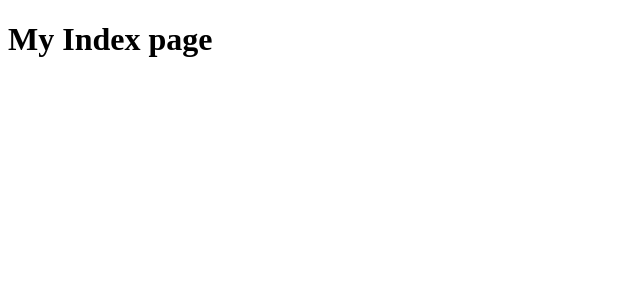
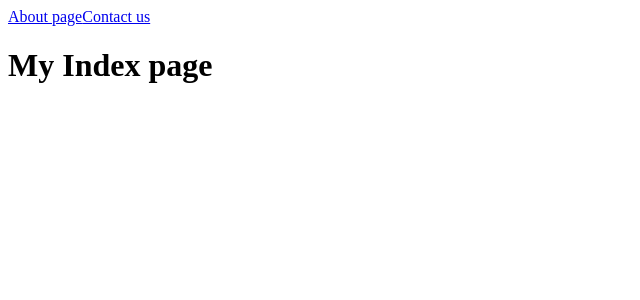
Before and after one commit to PhilipHassialis/37_next_js, a Next.js app: page / in a window 1280 px wide. Shown: the top 300 px of the page, without its empty margins (0-640 px from the left). Built offline with nearby package versions, Linux system fonts and the light colour scheme.

Commit message:
next's link component

```diff
--- a/pages/about.js
+++ b/pages/about.js
@@ -1,6 +1,7 @@
 import React from "react";
 
 export default function about() {
+    console.log("*********** RUNNING ABOUT");
     return (
         <div>
             <h1>This is the about page</h1>
--- a/pages/contact.js
+++ b/pages/contact.js
@@ -1,6 +1,7 @@
 import React from "react";
 
 export default function contact() {
+    console.log("*********** RUNNING CONTACT");
     return (
         <div>
             <h2>Contact page</h2>
--- a/pages/index.js
+++ b/pages/index.js
@@ -1,9 +1,16 @@
 import React from "react";
+import Link from "next/link";
 
 export default function index() {
     console.log("*********** RUNNING INDEX");
     return (
         <div>
+            <Link href="/about">
+                <a>About page</a>
+            </Link>
+            <Link href="/contact">
+                <a>Contact us</a>
+            </Link>
             <h1>My Index page</h1>
         </div>
     );
```
